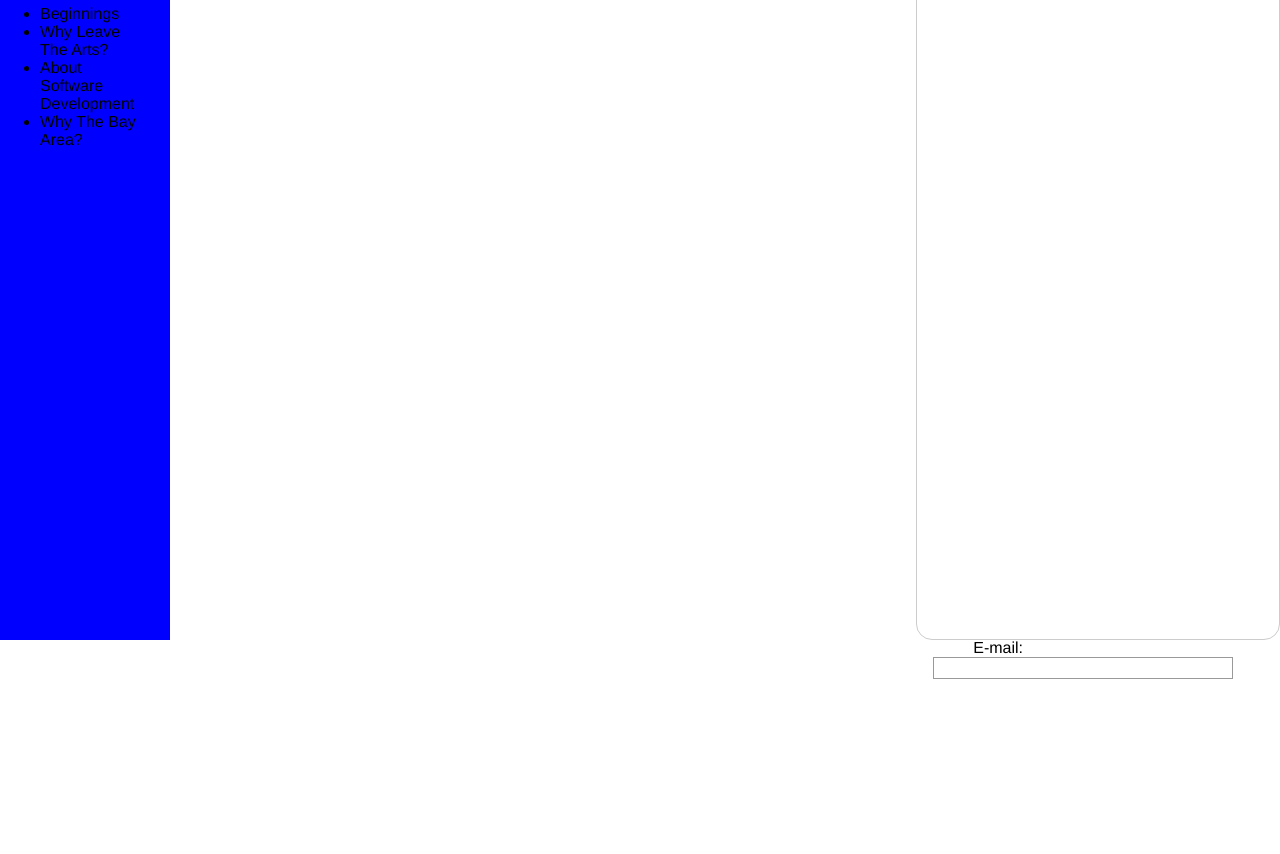
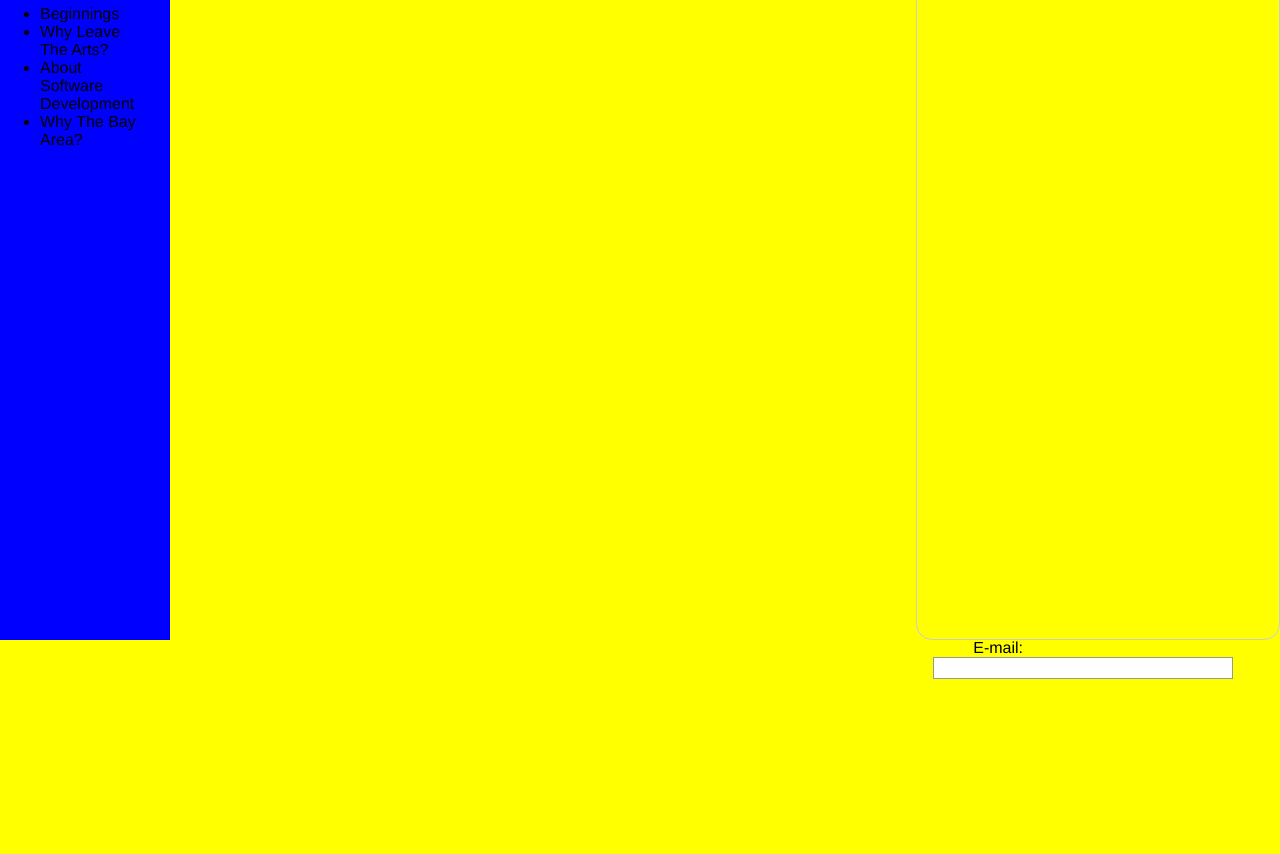
Before and after one commit to pllorenzo/pllorenzo.github.io, a plain HTML site: page index.html in a window 1280 px wide. Shown: the part 160-1014 px from the top of the page. Drawn offline with Linux system fonts and the light colour scheme.

Commit message:
checking code again

```diff
--- a/index.html
+++ b/index.html
@@ -5,11 +5,11 @@
      <meta charset="utf-8"/>
      <link rel="stylesheet" type="text/css" href="main.css">
 </head>
-<body>
+<body style="background-color: yellow;">
      <div class="container">
      <div class="nav">
-     <h2 style="font-color:yellow">About Phil</h2>
-     <ul style="font-color:yellow">
+     <h2 style="font-color:yellow;">About Phil</h2>
+     <ul style="font-color:yellow;">
         <li>Beginnings</li>
         <li>Why Leave The Arts?</li>
         <li>About Software Development</li>
```
